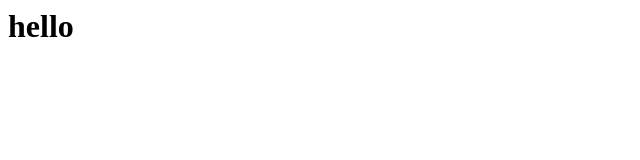
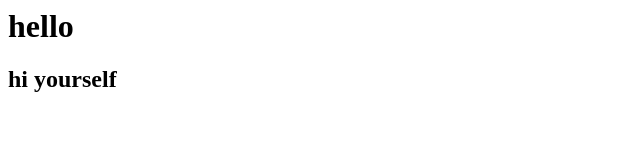
Before and after one commit to erik-konnor/my-first-website-erik, a plain HTML site: page index.html in a window 1280 px wide. Shown: the whole page, without its empty margins (0-640 px from the left). Drawn offline with Linux system fonts and the light colour scheme.

Commit message:
added semi rude comment

```diff
--- a/index.html
+++ b/index.html
@@ -1 +1,2 @@
 <h1>hello</h1>
+<h2>hi yourself</h2>
```
